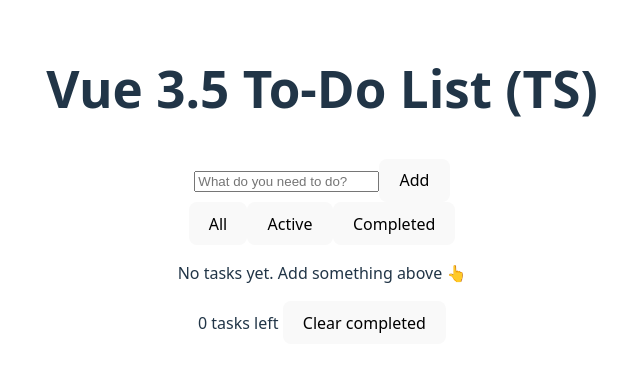
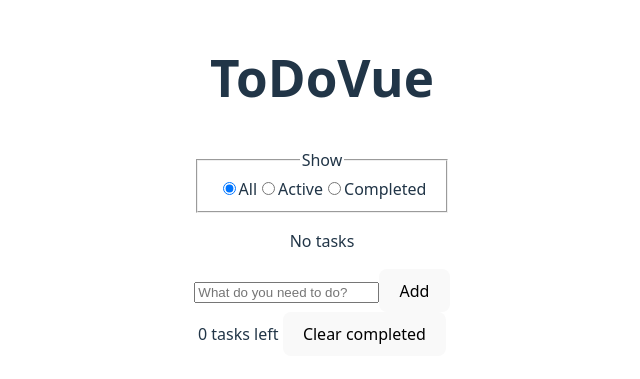
Before and after one commit to A-A-Z/to-do-vue, a Vue app: page / in a window 1280 px wide. Shown: the part 219-598 px from the top of the page, without its empty margins (318-958 px from the left). Built offline with nearby package versions, Linux system fonts and the light colour scheme.

Commit message:
Misc updates

```diff
--- a/src/App.vue
+++ b/src/App.vue
@@ -3,6 +3,7 @@
 import TodoInput from './components/TodoInput.vue' // './components/TodoInput.vue'
 import TodoFilters from './components/TodoFilters.vue'
 import TodoList from './components/TodoList.vue'
+import { createId } from './utils/createId'
 import type { Todo, TodoFilter } from './types'
 
 const STORAGE_KEY = 'vue-3.5-todo-example'
@@ -50,13 +51,6 @@
   () => todos.value.filter(t => !t.done).length
 )
 
-function createId(): string {
-  if (typeof crypto !== 'undefined' && 'randomUUID' in crypto) {
-    return crypto.randomUUID()
-  }
-  return String(Date.now()) + Math.random().toString(16).slice(2)
-}
-
 function addTodo(title: string): void {
   const trimmed = title.trim()
   if (!trimmed) return
@@ -87,9 +81,7 @@
 <template>
   <main class="app">
     <section class="card">
-      <h1 class="app__title">Vue 3.5 To-Do List (TS)</h1>
-
-      <TodoInput @add-todo="addTodo" />
+      <h1 class="app__title">ToDoVue</h1>
 
       <TodoFilters v-model:filter="filter" />
 
@@ -98,6 +90,8 @@
         @toggle="toggleTodo"
         @remove="removeTodo"
       />
+
+      <TodoInput @add-todo="addTodo" />
 
       <footer class="footer">
         <span>
--- a/src/components/TodoFilters.vue
+++ b/src/components/TodoFilters.vue
@@ -15,30 +15,40 @@
 </script>
 
 <template>
-  <div class="filters">
-    <button
-      type="button"
-      class="filters__btn"
-      :class="{ 'filters__btn--active': props.filter === 'all' }"
-      @click="setFilter('all')"
-    >
-      All
-    </button>
-    <button
-      type="button"
-      class="filters__btn"
-      :class="{ 'filters__btn--active': props.filter === 'active' }"
-      @click="setFilter('active')"
-    >
-      Active
-    </button>
-    <button
-      type="button"
-      class="filters__btn"
-      :class="{ 'filters__btn--active': props.filter === 'completed' }"
-      @click="setFilter('completed')"
-    >
-      Completed
-    </button>
-  </div>
+  <fieldset class="filters" aria-label="Filter tasks">
+    <legend class="filters__legend">Show</legend>
+
+    <label class="filters__option">
+      <input
+        type="radio"
+        name="todo-filter"
+        value="all"
+        :checked="props.filter === 'all'"
+        @change="setFilter('all')"
+      />
+      <span>All</span>
+    </label>
+
+    <label class="filters__option">
+      <input
+        type="radio"
+        name="todo-filter"
+        value="active"
+        :checked="props.filter === 'active'"
+        @change="setFilter('active')"
+      />
+      <span>Active</span>
+    </label>
+
+    <label class="filters__option">
+      <input
+        type="radio"
+        name="todo-filter"
+        value="completed"
+        :checked="props.filter === 'completed'"
+        @change="setFilter('completed')"
+      />
+      <span>Completed</span>
+    </label>
+  </fieldset>
 </template>
--- a/src/components/TodoList.vue
+++ b/src/components/TodoList.vue
@@ -31,6 +31,6 @@
     />
   </ul>
   <p v-else class="empty">
-    No tasks yet. Add something above 👆
+    No tasks
   </p>
 </template>
--- /dev/null
+++ b/src/utils/createId.ts
@@ -0,0 +1,6 @@
+export const createId = (): string => {
+  if (typeof crypto !== 'undefined' && 'randomUUID' in crypto) {
+    return crypto.randomUUID()
+  }
+  return String(Date.now()) + Math.random().toString(16).slice(2)
+}
```
